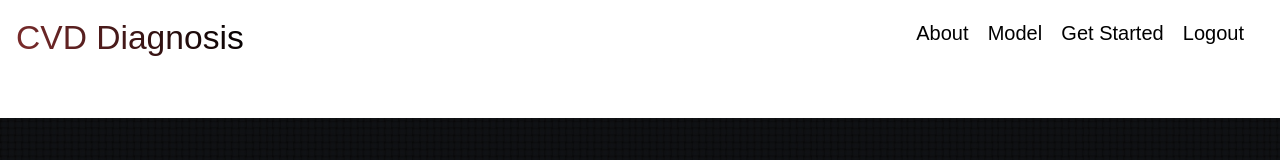
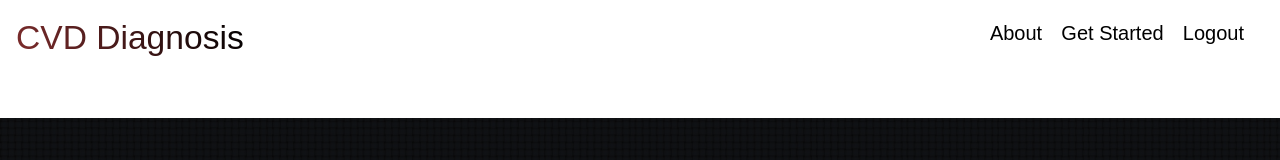
Before and after one commit to Shshiv0/CVDdiagnosis, a React (Vite) app in the folder frontend/: page /home in a window 1280 px wide. Shown: the top 160 px of the page. Built offline with nearby package versions, Linux system fonts and the light colour scheme; no server answers.

Commit message:
finalized navbar

```diff
--- a/frontend/src/components/Navbar.jsx
+++ b/frontend/src/components/Navbar.jsx
@@ -23,12 +23,9 @@ const Navbar = () => {
               <a href='/about'>About</a>
             </li>
             <li key={3}>
-              <a href='/model'>Model</a>
+              <a href='/register'>Get Started</a>
             </li>
             <li key={4}>
-              <a href='/register'>Get Started</a>
-            </li>
-            <li key={5}>
               <a href='/logout'>Logout</a>
             </li>
           </ul>
```
